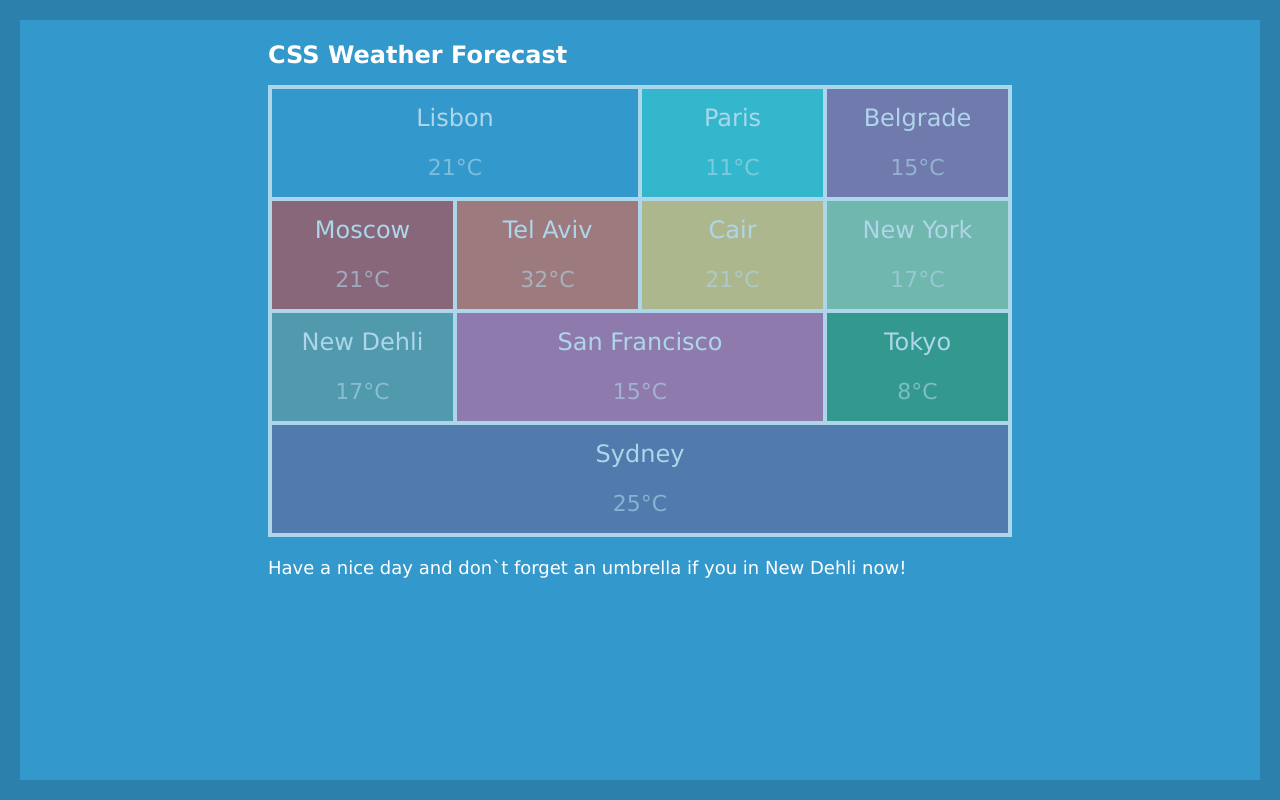
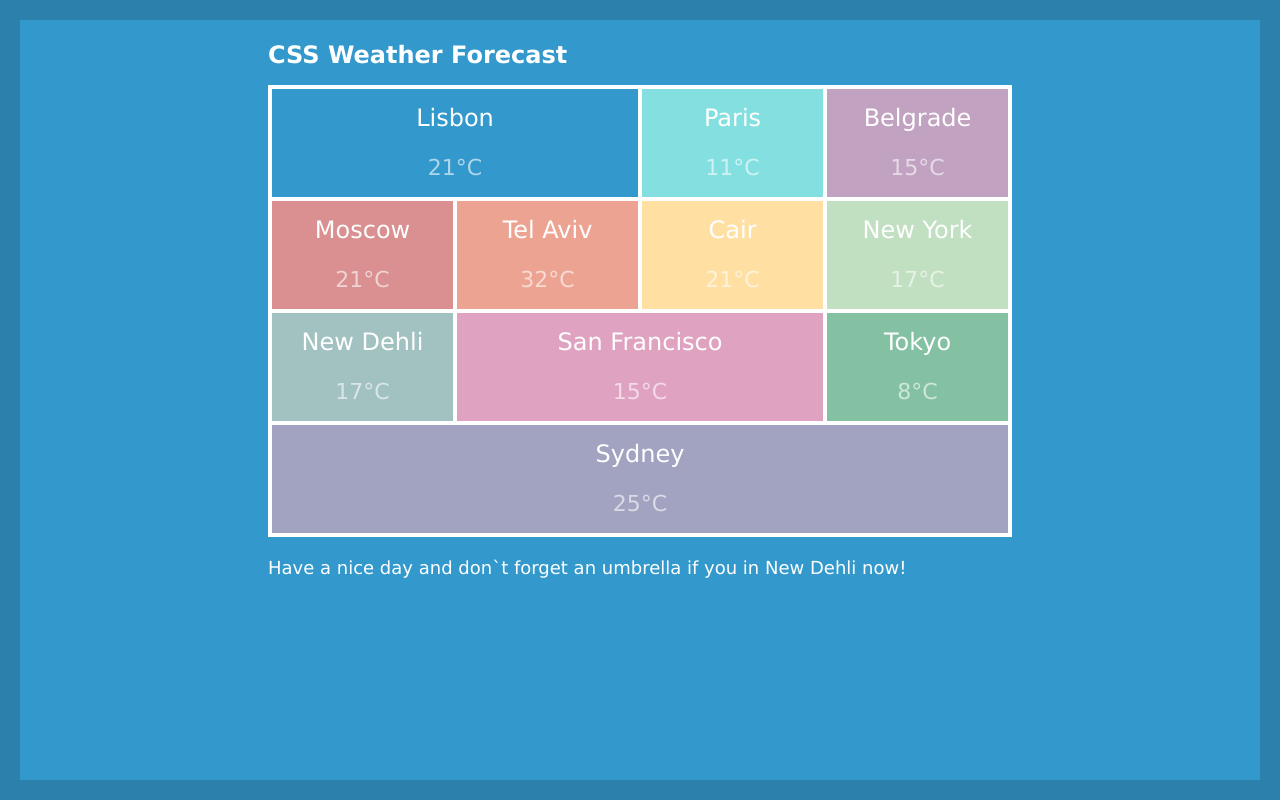
Before and after one commit to arturio-rays/homework-7, a plain HTML site: page 7.2/weather.html in a window 1280 px wide. In both pictures the pointer is over the item 455 px from the left and 143 px from the top of the page. Drawn offline with Linux system fonts and the light colour scheme; some icons are missing.

Commit message:
mod styles.css

```diff
--- a/7.2/src/styles/styles.css
+++ b/7.2/src/styles/styles.css
@@ -52,8 +52,13 @@ body {
     font-size: 0;
     list-style: none;
 }
-.forecast-list:hover {
+
+.forecast-list:hover .weather-item {
     opacity: .6;
+}
+
+.forecast-list .weather-item:hover {
+    opacity: 1;
 }
 
 .weather-item {
@@ -65,10 +70,6 @@ body {
     font-size: 24px;
     font-weight: 500;
     padding-top: 15px;
-}
-
-.weather-item:hover {
-    opacity: 1;
 }
 
 .value {
```
